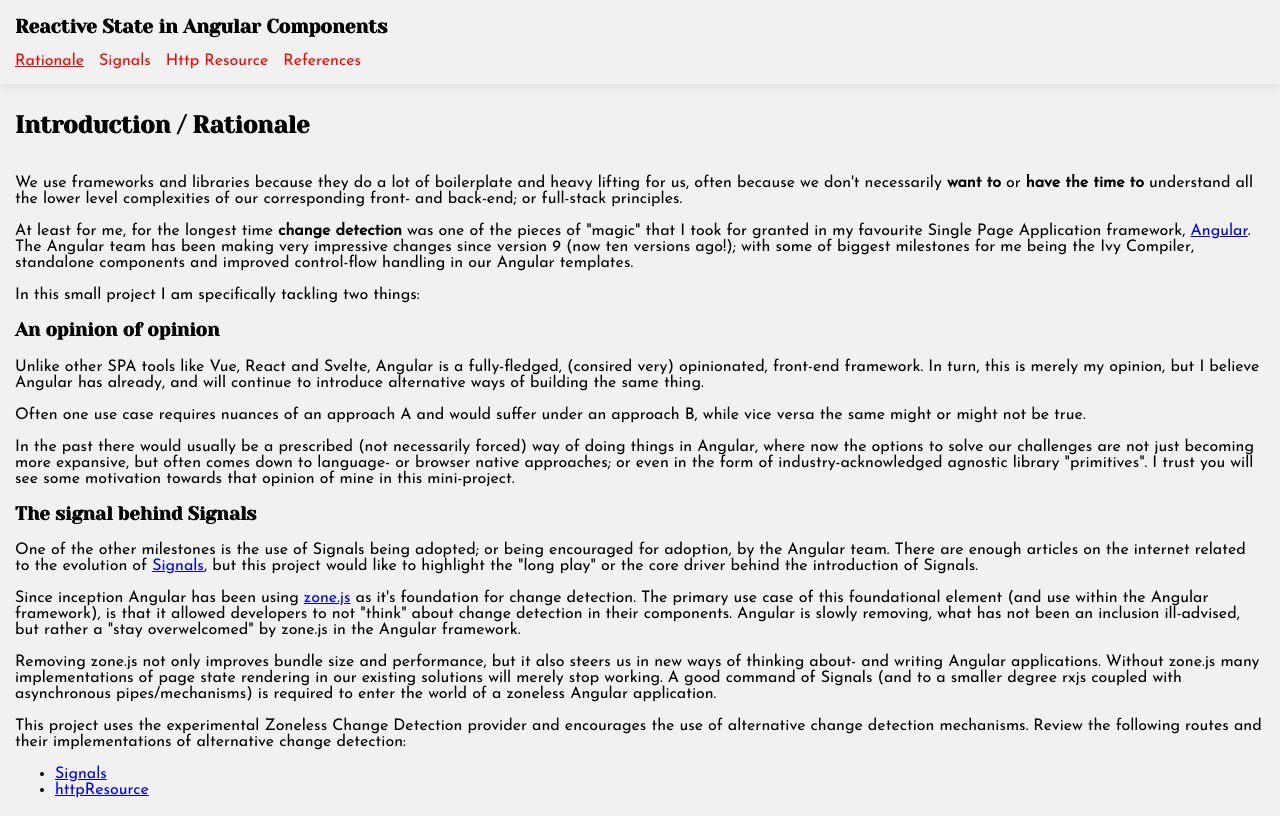
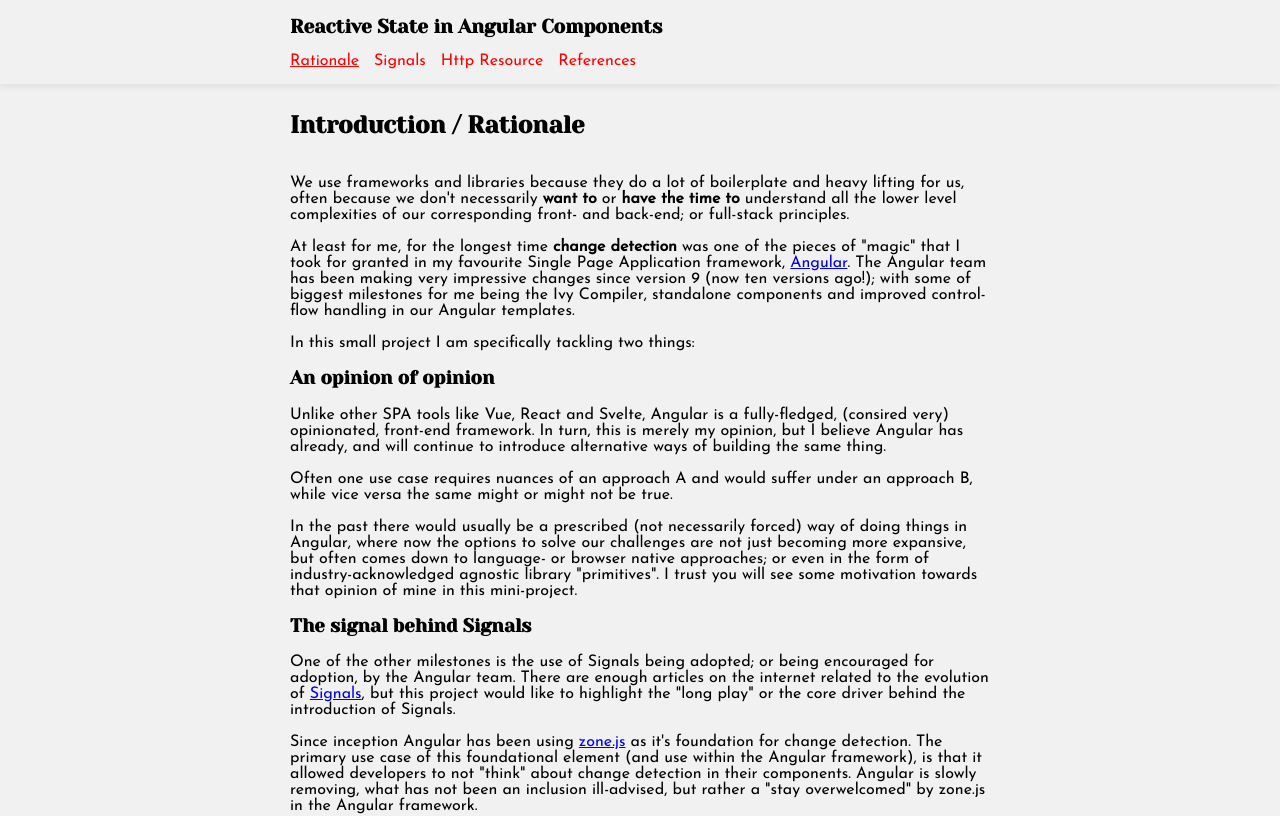
Before and after one commit to thebeard/ng-page-reactivity, an Angular app: page /ng-page-reactivity/rationale in a window 1280 px wide. Shown: the top 816 px of the page. Built offline with nearby package versions, Linux system fonts and the light colour scheme.

Commit message:
Update page layout/width

```diff
--- a/src/app/app.component.html
+++ b/src/app/app.component.html
@@ -1,5 +1,6 @@
 <!-- This website is not about isolating Angular components, made this basic and left in app.component -->
 <header>
+  <div class="page-width">
     <h1>Reactive State in Angular Components</h1>
     <nav>
       <ul>
@@ -9,8 +10,9 @@
         <li><a routerLink="references" routerLinkActive="active">References</a></li>
       </ul>
     </nav>
+  </div>
 </header>
 
-<main>
+<main class="page-width">
   <router-outlet />
 </main>
--- a/src/app/routes/rationale/rationale.route.component.ts
+++ b/src/app/routes/rationale/rationale.route.component.ts
@@ -7,4 +7,5 @@ import { RouterModule } from '@angular/router';
   templateUrl: './rationale.route.component.html',
   changeDetection: ChangeDetectionStrategy.OnPush,
 })
-export default class RationaleRouteComponent {}
+export default class RationaleRouteComponent {
+}
--- a/src/styles.scss
+++ b/src/styles.scss
@@ -45,6 +45,13 @@ button {
   }
 }
 
+.page-width {
+  display: block;
+  max-width: 700px;
+  margin-left: auto;
+  margin-right: auto;
+}
+
 .page-header {
   display: flex;
   gap: 15px;
```
Lines whose indentation alone changed are shown as unchanged.
